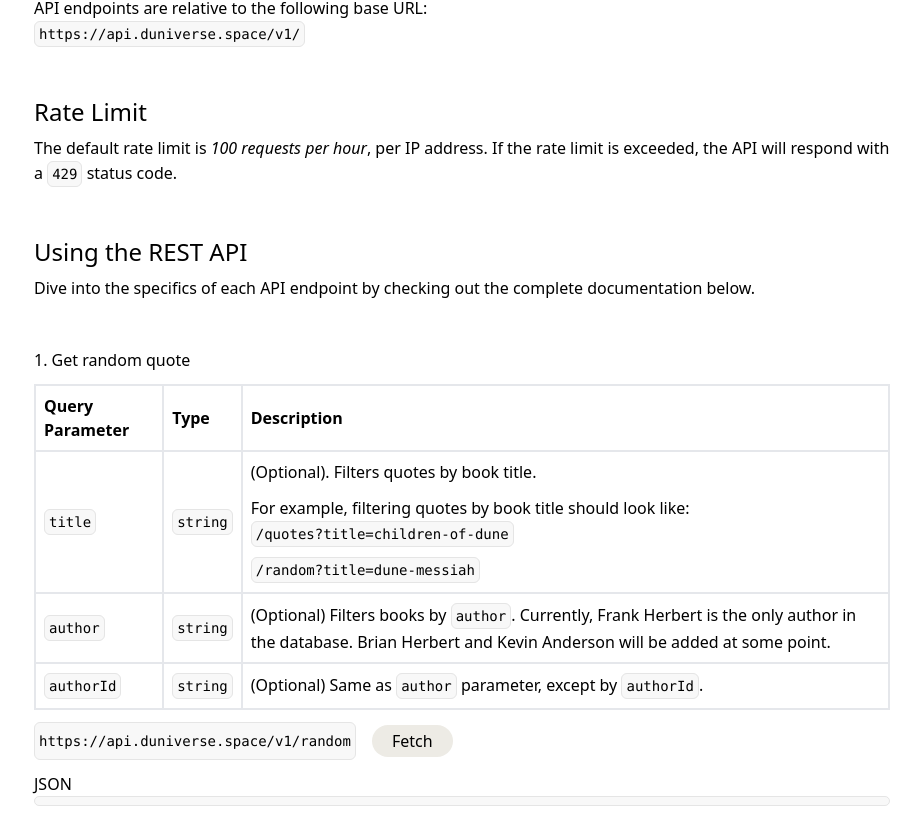
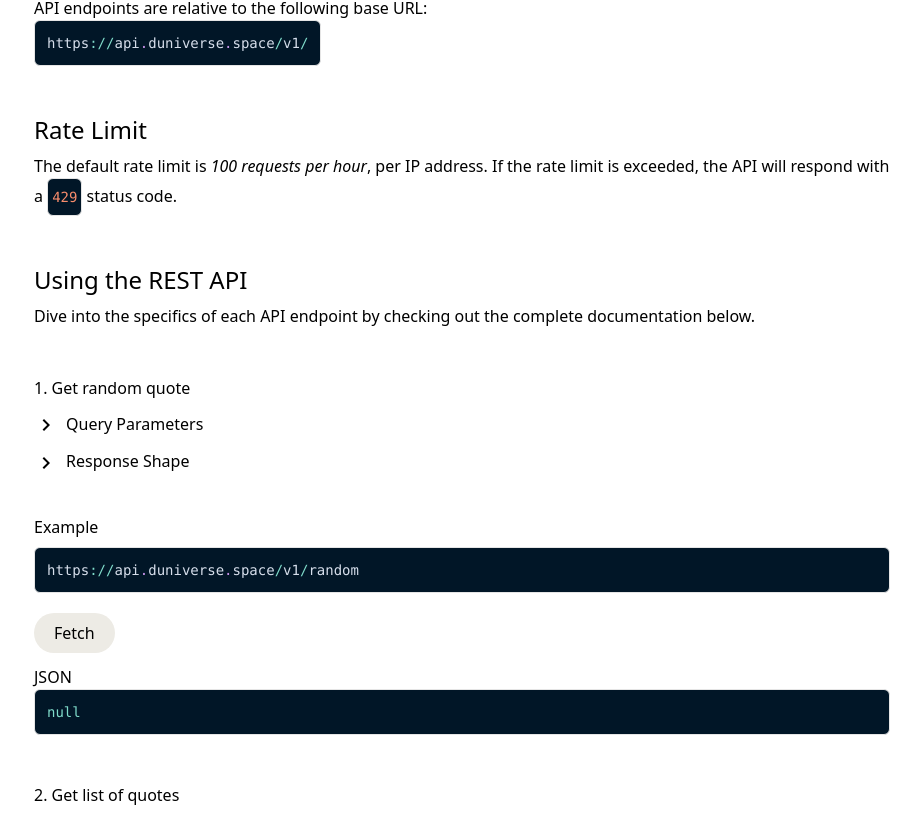
Before and after one commit to jessicsw/dune-quotes-docs, a React (Create React App) app: page /documentation in a window 1280 px wide. Shown: the part 407-1220 px from the top of the page, without its empty margins (178-1099 px from the left). Built offline with nearby package versions, Linux system fonts and the light colour scheme.

Commit message:
Added syntax highlighting and mouseover text

```diff
--- a/package.json
+++ b/package.json
@@ -10,7 +10,9 @@
     "@testing-library/jest-dom": "^5.16.5",
     "@testing-library/react": "^13.4.0",
     "@testing-library/user-event": "^13.5.0",
+    "@types/prismjs": "^1.26.0",
     "@types/react-router-hash-link": "^2.4.6",
+    "prism-react-renderer": "^2.0.6",
     "react": "^18.2.0",
     "react-dom": "^18.2.0",
     "react-router-dom": "^6.14.0",
--- a/src/API_REFERENCE.tsx
+++ b/src/API_REFERENCE.tsx
@@ -3,7 +3,7 @@ import { APIReference } from "../types";
 const API_REFERENCE: APIReference[] = [
   {
     description: "Get random quote",
-    route: "/random",
+    route: "random",
     hashLink: {
       id: "random-quote",
       fragment: "#random-quote",
@@ -14,10 +14,22 @@ const API_REFERENCE: APIReference[] = [
       authorId: true,
     },
     example: `https://api.duniverse.space/v1/random`,
+    responseShape: `
+      {
+        id: string,
+        text: string,
+        book: {
+          title: string,
+          author: {
+            name: string,
+          },
+        },
+      }
+    `,
   },
   {
     description: "Get list of quotes",
-    route: "/quotes",
+    route: "quotes",
     hashLink: {
       id: "quotes",
       fragment: "#quotes",
@@ -30,33 +42,86 @@ const API_REFERENCE: APIReference[] = [
       page: true,
     },
     example: `https://api.duniverse.space/v1/quotes?title=dune-messiah`,
+    responseShape: `
+      {
+        count: number, // The number of quotes returned in the response
+        totalCount: number, // The total number of quotes matching the query
+        page: number, // The current page number
+        quotes: Array<{
+          id: string,
+          text: string,
+          book: {
+            title: string,
+            author: {
+              name: string,
+            }
+          }
+        }>,
+      }
+    `,
   },
   {
     description: "Get quote by ID",
-    route: "/quotes/:id",
+    route: "quotes/:id",
     hashLink: {
       id: "quote-by-id",
       fragment: "#quote-by-id",
     },
     example: `https://api.duniverse.space/v1/quotes/1fa04888-c03e-4202-b77c-70f5ea0a480f`,
+    responseShape: `
+      {
+        id: string,
+        text: string,
+        book: {
+          title: string,
+          author: {
+            name: string,
+          },
+      }
+    `,
   },
   {
     description: "Get list of books",
-    route: "/books",
+    route: "books",
     hashLink: {
       id: "books",
       fragment: "#books",
     },
     example: `https://api.duniverse.space/v1/books`,
+    responseShape: `
+      {
+        count: number, // The number of books returned in the response
+        totalCount: number, // The total number of books matching the query
+        page: number, // The current page number
+        books: Array<{
+            id: string,
+            title: string,
+            published: number,
+            author: {
+              name: string
+            }
+          }>,
+      }
+    `,
   },
   {
     description: "Get book by ID",
-    route: "/book/:id",
+    route: "books/:id",
     hashLink: {
       id: "book-by-id",
       fragment: "#book-by-id",
     },
     example: `https://api.duniverse.space/v1/books/a7257113-5537-438e-9d47-2d32bd5d3c1b`,
+    responseShape: `
+      {
+        id: string,
+        title: string,
+        published: number,
+        author: {
+          name: string,
+        },
+      }
+    `,
   },
 ];
 
--- /dev/null
+++ b/src/components/CodeBlock.tsx
@@ -0,0 +1,43 @@
+import React from "react";
+import { Highlight, themes } from "prism-react-renderer";
+
+const CodeBlock = ({
+  code,
+  padding,
+  inline,
+  margin,
+}: {
+  code: string;
+  padding?: boolean;
+  inline?: boolean;
+  margin?: boolean;
+}) => {
+  return (
+    <Highlight code={code} language="tsx" theme={themes.nightOwl}>
+      {({ style, tokens, getLineProps, getTokenProps }) => (
+        <div className={`${inline && `inline-flex`}`}>
+          <pre
+            style={style}
+            className={`whitespace-pre-wrap overflow-y-auto ${
+              padding && `px-3 py-2`
+            } ${margin && `mr-5`}`}
+          >
+            {tokens.map((line, i) => (
+              <div
+                key={i}
+                {...getLineProps({ line })}
+                className="overflow-x-auto"
+              >
+                {line.map((token, key) => (
+                  <span key={key} {...getTokenProps({ token })} />
+                ))}
+              </div>
+            ))}
+          </pre>
+        </div>
+      )}
+    </Highlight>
+  );
+};
+
+export default CodeBlock;
--- a/src/components/Documentation.tsx
+++ b/src/components/Documentation.tsx
@@ -1,11 +1,19 @@
 import { HashLink } from "react-router-hash-link";
 import QueryParamsTable from "./QueryParamsTable";
 import React, { useState } from "react";
-import { Examples } from "../../types";
+import { Example } from "../../types";
 import API_REFERENCE from "../API_REFERENCE";
+import ResponseShape from "./ResponseShape";
+import CodeBlock from "./CodeBlock";
 
 const Documentation = () => {
-  const [examples, setExamples] = useState<Examples.URL>({});
+  const [examples, setExamples] = useState<Example.Documentation>({
+    random: `null`,
+    quotes: `null`,
+    "quotes/:id": `null`,
+    books: `null`,
+    "books/:id": `null`,
+  });
 
   const handleFetch = async (url: string, route: string): Promise<void> => {
     try {
@@ -42,20 +50,20 @@ const Documentation = () => {
           uses standard HTTP features.
         </p>
         <p>API endpoints are relative to the following base URL:</p>
-        <code className="dark:bg-opacity-20 dark:text-[#eeeeee] text-black bg-[#f8f8f8]">
-          https://api.duniverse.space/v1/
-        </code>
+        <div className="w-fit">
+          <CodeBlock code={`https://api.duniverse.space/v1/`} padding />
+        </div>
       </div>
       <div id="rate-limit" className="mb-12">
         <h2 className="text-2xl mb-2">Rate Limit</h2>
-        <p>
-          The default rate limit is <em>100 requests per hour</em>, per IP
-          address. If the rate limit is exceeded, the API will respond with a{" "}
-          <code className="dark:bg-opacity-20 dark:text-[#eeeeee] text-black bg-[#f8f8f8]">
-            429
-          </code>{" "}
-          status code.
-        </p>
+        <span>
+          {`The default rate limit is `}
+          <em>100 requests per hour</em>
+          {`, per IP
+          address. If the rate limit is exceeded, the API will respond with a `}
+        </span>
+        <CodeBlock code={`429`} inline />
+        <span>{` status code.`}</span>
       </div>
       <div id="rest-api" className="mb-12">
         <h2 className="text-2xl mb-2">Using the REST API</h2>
@@ -66,28 +74,29 @@ const Documentation = () => {
         <ul className="list-inside list-decimal mb-20">
           {API_REFERENCE.map((endpoint) => (
             <li
-              className="mb-12"
+              className="mb-12 w-full"
               key={endpoint.route}
               id={endpoint.hashLink.id}
             >
               <span>{endpoint.description}</span>
               {endpoint.query && <QueryParamsTable {...endpoint.query} />}
-              <div id="example-fetch" className="flex items-center space-x-4">
-                <code className="overflow-x-auto dark:bg-opacity-20 dark:text-[#eeeeee] text-black bg-[#f8f8f8]">
-                  {endpoint.example}
-                </code>
+              <ResponseShape responseShape={endpoint.responseShape} />
+              <div className="mt-10 mb-2">Example</div>
+              <div id="example-fetch" className="flex flex-wrap items-start">
+                <div className="mb-5 w-full">
+                  <CodeBlock code={endpoint.example} padding />
+                </div>
                 <button
-                  className="py-1 px-5 rounded-full bg-[#edebe5] dark:text-[#eeeeee] dark:bg-[#5a533e]"
+                  className="py-2 px-5 rounded-full bg-[#edebe5] dark:text-[#eeeeee] dark:bg-[#5a533e]"
                   onClick={() => handleFetch(endpoint.example, endpoint.route)}
+                  title="Fetch example endpoint"
                 >
                   Fetch
                 </button>
               </div>
               <div id="example-json" className="mt-3">
                 <p>JSON</p>
-                <pre className="whitespace-pre-wrap dark:bg-opacity-20 text-black bg-[#f8f8f8] dark:text-[#eeeeee]">
-                  {examples[endpoint.route]}
-                </pre>
+                <CodeBlock code={`${examples[endpoint.route]}`} padding />
               </div>
             </li>
           ))}
--- a/src/components/Home.tsx
+++ b/src/components/Home.tsx
@@ -1,18 +1,22 @@
 import React, { useState } from "react";
-import { Examples } from "../../types";
+import { Example } from "../../types";
+import CodeBlock from "./CodeBlock";
 
-const Home = () => {
-  const [example, setExample] = useState<Examples.URL>({});
 const REACT_LINK = <a href="https://react.dev/">React</a>;
 const EXPRESS_LINK = <a href="https://expressjs.com/">Express</a>;
 const POSTGRESQL_LINK = <a href="https://www.postgresql.org/">PostgreSQL</a>;
 const EXAMPLE_API = `https://api.duniverse.space/v1/random`;
 
+const Home = () => {
+  const [example, setExample] = useState<Example.Home>({
+    random: `null`,
+  });
+
   const handleFetch = async (): Promise<void> => {
     try {
       const response = await fetch(EXAMPLE_API);
       const json = await response.json();
-      setExample({ api: JSON.stringify(json, null, 5) });
+      setExample({ random: JSON.stringify(json, null, 5) });
     } catch (error: unknown) {
       console.error(error);
     }
@@ -39,29 +43,23 @@ const Home = () => {
         <span className="underline underline-offset-1">{POSTGRESQL_LINK}</span>.
       </h3>
 
-      <div id="test-api" className="mt-20 w-[97%] md:w-auto">
+      <div id="test-api" className="mt-20 w-full">
         <p className="mb-2">Try it out!</p>
-        <div id="test-api-example" className="">
-          <div
-            id="fetch"
-            className="flex flex-col md:flex-row md:space-y-0 md:items-center md:space-x-5 items-start space-y-5"
-          >
-            <code className="dark:bg-opacity-20 dark:text-[#eeeeee] bg-[#f8f8f8] text-black">
-              {EXAMPLE_API}
-            </code>
+        <div id="fetch" className="flex flex-wrap items-start">
+          <div className="mb-5 mr-5">
+            <CodeBlock code={EXAMPLE_API} padding margin />
+          </div>
           <button
-              className="py-1 px-5 rounded-full w-28 bg-[#edebe5] dark:text-[#eeeeee] dark:bg-[#5a533e]"
+            className="py-2 px-5 rounded-full w-20 text-[#eeeeee] bg-[#b05e20]"
             onClick={handleFetch}
+            title="Fetch example endpoint"
           >
             Fetch
           </button>
         </div>
-          <div id="json" className="mt-5 w-full">
+        <div id="json" className="mt-5">
           <p>JSON</p>
-            <pre className="whitespace-pre-wrap w-full md:w-[610px] max-h-64 overflow-y-auto dark:bg-opacity-20 dark:text-[#eeeeee] bg-[#f8f8f8] text-black">
-              {example.api}
-            </pre>
-          </div>
+          <CodeBlock code={example.random} padding />
         </div>
       </div>
     </div>
--- a/src/components/QueryParamsTable.tsx
+++ b/src/components/QueryParamsTable.tsx
@@ -1,6 +1,9 @@
-import React from "react";
+import React, { useState } from "react";
+import { QueryParameters } from "../../types";
+import ChevronRightIcon from "@mui/icons-material/ChevronRight";
+import ExpandMoreIcon from "@mui/icons-material/ExpandMore";
 
-const QueryParams = {
+const paramDescription = {
   title: (
     <tr>
       <td>
@@ -138,14 +141,30 @@ const QueryParams = {
   ),
 };
 
-const QueryParamsTable = (props: {
-  title?: boolean;
-  author?: boolean;
-  authorId?: boolean;
-  limit?: boolean;
-  page?: boolean;
-}): JSX.Element => {
+const QueryParamsTable = ({
+  title,
+  author,
+  authorId,
+  limit,
+  page,
+}: QueryParameters): JSX.Element => {
+  const [toggleView, setToggleView] = useState<boolean>(false);
+
+  const handleToggleView = () => {
+    setToggleView(!toggleView);
+  };
+
   return (
+    <div className="my-3">
+      <button onClick={handleToggleView}>
+        {toggleView ? (
+          <ExpandMoreIcon titleAccess="Collapse query parameters table" />
+        ) : (
+          <ChevronRightIcon titleAccess="Expand query parameters table" />
+        )}
+      </button>
+      <span className="ml-2">Query Parameters</span>
+      {toggleView && (
         <table className="table-auto my-3 dark:bg-[#121212]">
           <thead>
             <tr>
@@ -155,13 +174,15 @@ const QueryParamsTable = (props: {
             </tr>
           </thead>
           <tbody>
-        {props.title && QueryParams.title}
-        {props.author && QueryParams.author}
-        {props.authorId && QueryParams.authorId}
-        {props.limit && QueryParams.limit}
-        {props.page && QueryParams.page}
+            {title && paramDescription.title}
+            {author && paramDescription.author}
+            {authorId && paramDescription.authorId}
+            {limit && paramDescription.limit}
+            {page && paramDescription.page}
           </tbody>
         </table>
+      )}
+    </div>
   );
 };
 
--- /dev/null
+++ b/src/components/ResponseShape.tsx
@@ -0,0 +1,24 @@
+import React, { useState } from "react";
+import ChevronRightIcon from "@mui/icons-material/ChevronRight";
+import ExpandMoreIcon from "@mui/icons-material/ExpandMore";
+import CodeBlock from "./CodeBlock";
+
+const ResponseShape = ({ responseShape }: { responseShape: string }) => {
+  const [toggleView, setToggleView] = useState<boolean>(false);
+
+  const handleToggleView = () => {
+    setToggleView(!toggleView);
+  };
+
+  return (
+    <div className="my-3">
+      <button onClick={handleToggleView}>
+        {toggleView ? <ExpandMoreIcon /> : <ChevronRightIcon />}
+      </button>
+      <span className="ml-2 pt-10">Response Shape</span>
+      {toggleView && <CodeBlock code={responseShape} />}
+    </div>
+  );
+};
+
+export default ResponseShape;
--- a/src/index.css
+++ b/src/index.css
@@ -9,11 +9,10 @@
 
 @layer base {
   body {
-    @apply bg-white
+    @apply bg-[#eeeeee]
   }
 
   code, pre {
-    @apply bg-[#f8f8f8];
     @apply border-solid border-[#e5e5e5] border-[1px];
     @apply rounded-md;
     @apply p-1;
@@ -36,12 +35,6 @@
       @apply text-[#eeeeee];
       @apply bg-[#121212];
     }
-
-    code, pre {
-      @apply text-[#eeeeee];
-      @apply bg-[#ffffff];
-      @apply bg-opacity-20;
-    }
   }
 }
 
```
Also changed, not shown: src/components/NavBar.tsx (+20 -5 lines), types.d.ts (+53 -8 lines), 1 other file (tests, documents, lock files or other folders). Lines whose indentation alone changed are shown as unchanged.
